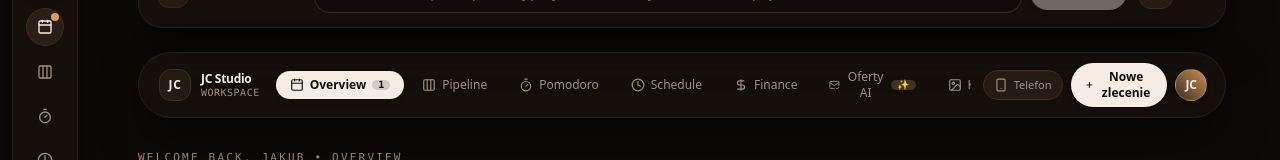
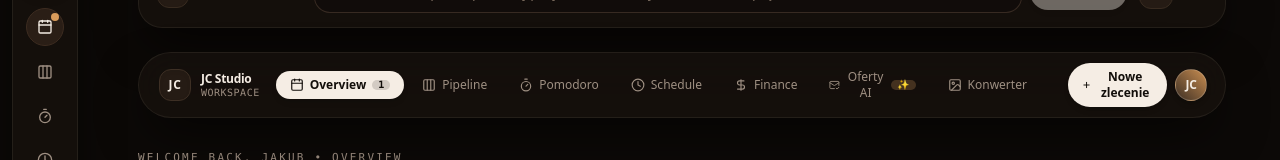
Before and after one commit to jakubcieslikbiz-stack/task-hub, a React (Vite) app: page / in a window 1280 px wide. Shown: the part 126-286 px from the top of the page. Built offline with nearby package versions, Linux system fonts and the light colour scheme; no server answers; the database is empty.

Commit message:
refactor: Remove redundant phone button from header capsule, keep only in sidebar dock

```diff
--- a/src/components/Header.tsx
+++ b/src/components/Header.tsx
@@ -3,7 +3,6 @@ import type { ViewMode } from '../types';
 import {
   Search,
   Plus,
-  Smartphone,
   Sparkles,
   X,
   Calendar,
@@ -24,7 +23,7 @@ interface HeaderProps {
   onSearchChange: (query: string) => void;
   onOpenNewTaskModal: () => void;
   onOpenAiModal?: () => void;
-  onOpenPhoneModal: () => void;
+  onOpenPhoneModal?: () => void;
   completedTodayCount: number;
   totalTodayCount: number;
   todayCount?: number;
@@ -52,7 +51,7 @@ export const Header: React.FC<HeaderProps> = ({
   onSearchChange,
   onOpenNewTaskModal,
   onOpenAiModal: _onOpenAiModal,
-  onOpenPhoneModal,
+  onOpenPhoneModal: _onOpenPhoneModal,
   completedTodayCount,
   totalTodayCount,
   todayCount = 0,
@@ -140,16 +139,6 @@ export const Header: React.FC<HeaderProps> = ({
 
         {/* Right: Quick actions & User Pill */}
         <div className="flex items-center gap-2 pr-1">
-          {/* Smartphone QR button */}
-          <button
-            onClick={onOpenPhoneModal}
-            className="flex items-center gap-1.5 px-2.5 py-1.5 rounded-full bg-[#251b14] hover:bg-[#322319] text-[#9e8f82] hover:text-[#f5ede4] border border-[#3d2f24] text-xs transition-all active:scale-95"
-            title="Otwórz na telefonie (QR)"
-          >
-            <Smartphone className="w-3.5 h-3.5 text-[#9e8f82]" />
-            <span className="hidden md:inline text-[11px]">Telefon</span>
-          </button>
-
           {/* New Task button */}
           <button
             onClick={onOpenNewTaskModal}
```
